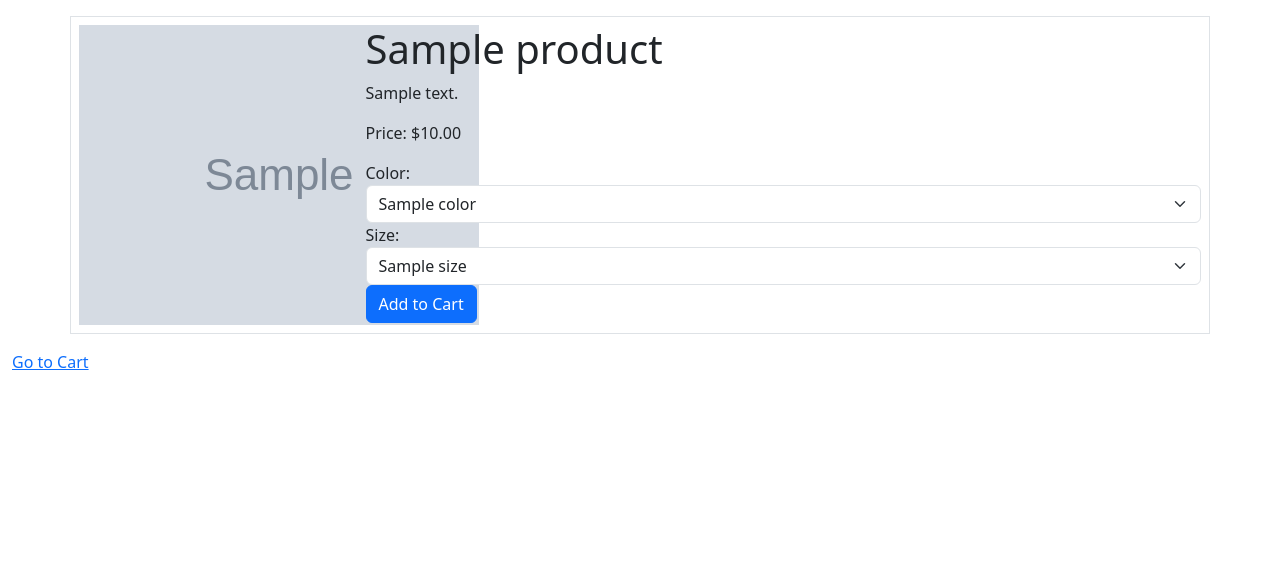
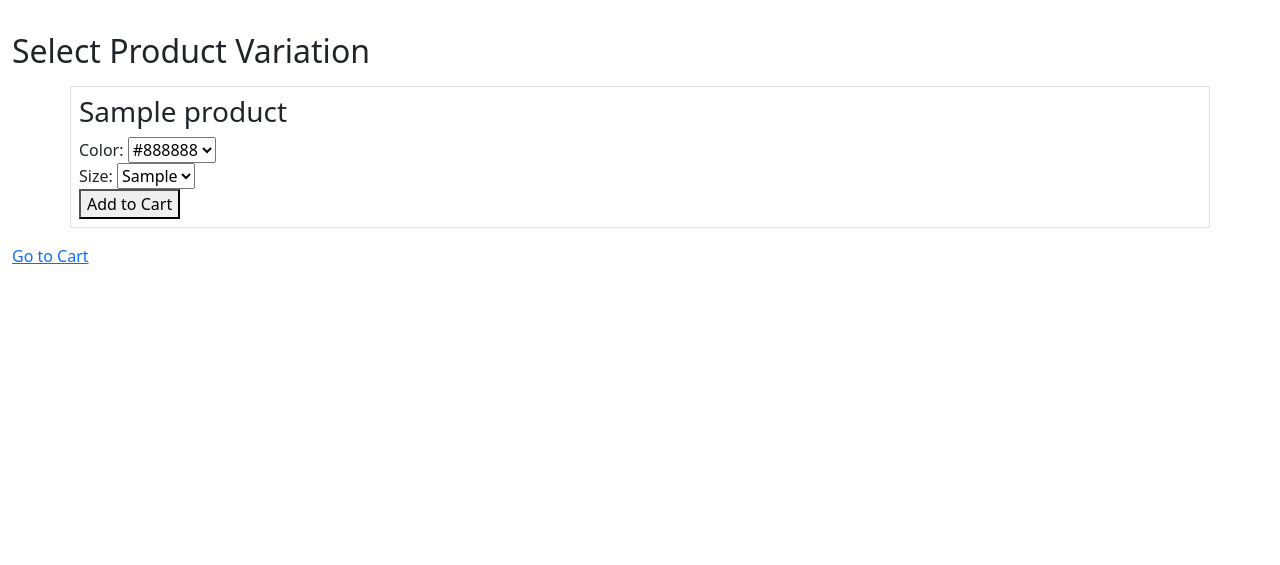
Before and after one commit to Atmartushev/313Project, a Django app: page /product_detail/1/ in a window 1280 px wide. Shown: the part 116-681 px from the top of the page. Run offline with Django 5.2, Linux system fonts and the light colour scheme; tables that the repository leaves empty hold one stand-in row (values such as "Sample post"); grey boxes marked "Sample" are stand-in pictures; one stand-in notice (Sample message) is shown.

Commit message:
Lots of stuff

```diff
--- a/elitestore/account/models.py
+++ b/elitestore/account/models.py
@@ -1,5 +1,7 @@
 from django.db import models
 from django.contrib.auth.models import User
+from cart.models import Cart
 
-class UserProfile(models.Model):
+class Orders(models.Model):
     user = models.OneToOneField(User, on_delete=models.CASCADE)
+    cart = models.ForeignKey(Cart, on_delete=models.CASCADE)
--- a/elitestore/cart/models.py
+++ b/elitestore/cart/models.py
@@ -1,5 +1,4 @@
 from django.db import models
-from account.models import UserProfile
 from core.models import ProductVariation
 from django.contrib.auth.models import User
 
--- a/elitestore/cart/templates/cart.html
+++ b/elitestore/cart/templates/cart.html
@@ -9,16 +9,16 @@
                 <th>Product</th>
                 <th>Price</th>
                 <th>Quantity</th>
-                <th>Total</th>
+                <th>Item Total</th>
             </tr>
         </thead>
         <tbody>
             {% for item in cart_items %}
             <tr>
                 <td>{{ item.product_variation }}</td>
-                <td>${{ item.product_variation.price }}</td>
+                <td>${{ item.product_variation.product.price }}</td>
                 <td>{{ item.quantity }}</td>
-                <td>${{ item.product_variation.price }}</td>
+                <td>${{ item.item_total }}</td>
             </tr>
             {% endfor %}
         </tbody>
--- a/elitestore/core/models.py
+++ b/elitestore/core/models.py
@@ -1,6 +1,13 @@
 from django.db import models
 
 class Category(models.Model):
+    name = models.CharField(max_length=100)
+
+    def __str__(self):
+        """String for representing the Model object."""
+        return self.name
+
+class Sport(models.Model):
     name = models.CharField(max_length=100)
 
     def __str__(self):
@@ -11,6 +18,7 @@ class Product(models.Model):
     name = models.CharField(max_length=255)
     description = models.TextField()
     category = models.ForeignKey(Category, on_delete=models.CASCADE)
+    sport = models.ForeignKey(Sport, on_delete=models.CASCADE, null=True)
     image = models.ImageField(upload_to='products/')
     price = models.DecimalField(max_digits=10, decimal_places=2, default=0.00)
 
@@ -18,28 +26,13 @@ class Product(models.Model):
         """String for representing the Model object."""
         return self.name
 
-class Color(models.Model):
-    name = models.CharField(max_length=50)
-    hex_value = models.CharField(max_length=7, blank=True, null=True)  # For web color representation
-
-    def __str__(self):
-        return self.name
-
-class Size(models.Model):
-    name = models.CharField(max_length=50)
-    description = models.TextField(blank=True, null=True)  # Additional details, if needed
-
-    def __str__(self):
-        """String for representing the Model object."""
-        return self.name
-
 class ProductVariation(models.Model):
     product = models.ForeignKey(Product, on_delete=models.CASCADE)
-    color = models.ForeignKey(Color, on_delete=models.CASCADE)
-    size = models.ForeignKey(Size, on_delete=models.CASCADE)
+    color = models.CharField(max_length=50, blank=True, null=True)
+    size = models.CharField(max_length=50, blank=True, null=True)
 
     class Meta:
         unique_together = ('product', 'color', 'size')  # Ensures each combination is unique
 
     def __str__(self):
-        return f"{self.product.name} - {self.color.name} - {self.size.name}"
+        return f"{self.product.name} - {self.color} - {self.size}"
--- a/elitestore/core/templates/base_generic.html
+++ b/elitestore/core/templates/base_generic.html
@@ -18,7 +18,42 @@
 </head>
 
 <body class="d-flex flex-column min-vh-100 example">
+    <script src="https://cdn.jsdelivr.net/npm/@popperjs/core@2.9.2/dist/umd/popper.min.js" integrity="sha384-IQsoLXl5PILFhosVNubq5LC7Qb9DXgDA9i+tQ8Zj3iwWAwPtgFTxbJ8NT4GN1R8p" crossorigin="anonymous"></script>
+    <script src="https://cdn.jsdelivr.net/npm/bootstrap@5.0.2/dist/js/bootstrap.min.js" integrity="sha384-cVKIPhGWiC2Al4u+LWgxfKTRIcfu0JTxR+EQDz/bgldoEyl4H0zUF0QKbrJ0EcQF" crossorigin="anonymous"></script>
+    <script src="https://ajax.googleapis.com/ajax/libs/jquery/1.12.4/jquery.min.js"></script>
+
     {% include 'navbar.html' %}
+
+    <div class="container p-3">
+        {% if messages %} {% for message in messages %}
+        <div
+          class="alert alert-success alert-dismissible fade show"
+          id="success-alert"
+          role="alert"
+        >
+          {{message}}
+          <button
+            type="button"
+            class="btn-close"
+            data-bs-dismiss="alert"
+            aria-label="Close"
+          ></button>
+        </div>
+        {% endfor %} {% endif %}
+      </div>
+
+      <script type="text/javascript">
+
+        $(document).ready(function () {
+
+        window.setTimeout(function() {
+            $(".alert").slideUp(500, function(){
+                $(this).remove();
+            });
+        }, 2000);
+        });
+        </script>
+
     <main>
         <div class="container-fluid">
             {% block content %}{% endblock content %}
--- a/elitestore/core/templates/product_detail.html
+++ b/elitestore/core/templates/product_detail.html
@@ -1,33 +1,38 @@
 {% extends "base_generic.html" %}
 {% block content %}
-<div class="container border my-3 p-2">
-    <div class="row">
-        <div class="col-md-3">
-            <img src="{{ product.image.url }}" alt="{{ product.name }}">
-        </div>
 
-        <div class="col-md-9">
-            <h1>{{ product.name }}</h1>
-            <p>{{ product.description }}</p>
-            <p>Price: ${{ product.price }}</p>
+<h2>Select Product Variation</h2>
 <form method="post">
     {% csrf_token %}
+    <div class="container border my-3 p-2">
+        <h3>{{product.name}}</h3>
+
+        {% if colors %}
             <label for="color">Color:</label>
-                <select class="form-select" id="color" name="color">
+            <select name="color" id="color">
                 {% for color in colors %}
-                        <option value="{{ color.name }}">{{ color.name }}</option>
+                    {% if color %}
+                        <option value="{{ color }}">{{ color }}</option>
+                    {% endif %}
                 {% endfor %}
             </select>
+            <br>
+        {% endif %}
+        {% if sizes %}
             <label for="size">Size:</label>
-                <select class="form-select" id="size" name="size">
+            <select name="size" id="size">
                 {% for size in sizes %}
-                        <option value="{{ size.name }}">{{ size.name }}</option>
+                    {% if size %}
+                        <option value="{{ size }}" data-color=""> {{ size }}</option>
+                    {% endif %}
                 {% endfor %}
             </select>
-                <button type="submit" class="btn btn-primary">Add to Cart</button>
+            <br>
+        {% endif %}
+        <button type="submit">Add to Cart</button>
+    </div>
 </form>
-        </div>
-    </div>
-</div>
+
 <a href="{% url 'cart' %}">Go to Cart</a>
+
 {% endblock %}
--- a/elitestore/core/views.py
+++ b/elitestore/core/views.py
@@ -2,7 +2,7 @@
 from pyexpat.errors import messages
 from django.shortcuts import render
 from django.views.generic import ListView, DetailView, CreateView, UpdateView, DeleteView
-from .models import Category, Product, Color, Size, ProductVariation
+from .models import Category, Product, ProductVariation
 from django.shortcuts import render
 from django.shortcuts import render, get_object_or_404, redirect
 from django.contrib import messages
@@ -31,52 +31,43 @@ class ProductListView(ListView):
 def product_detail(request, pk):
     categories = Category.objects.all()
     product = get_object_or_404(Product, pk=pk)
-    colors = Color.objects.all()
-    sizes = Size.objects.all()
-    context = {
-        'product': product,
-        'colors': colors,
-        'sizes': sizes,
-        'categories': categories,
-    }
+    product_variations = ProductVariation.objects.filter(product=product)
+    colors = set(pv.color for pv in product_variations)
+    sizes = set(pv.size for pv in product_variations)
 
     if request.method == 'POST':
         color = request.POST.get('color')
         size = request.POST.get('size')
-        # Check if color and size are provided
-        if color and size:
-            # Find the corresponding color and size objects
-            color_obj = get_object_or_404(Color, name=color)
-            size_obj = get_object_or_404(Size, name=size)
 
-            # Create or get the product variation
-            product_variation, _ = ProductVariation.objects.get_or_create(
-                product=product,
-                color=color_obj,
-                size=size_obj
-            )
+        product_variation = ProductVariation.objects.filter(product=product, color=color, size=size).first()
 
-            # Create or get the cart associated with the user
+        if product_variation:
             cart, _ = Cart.objects.get_or_create(user_profile=request.user)
-
-            # Check if the cart item already exists
             cart_item = CartItem.objects.filter(cart=cart, product_variation=product_variation).first()
 
             if cart_item:
-                # If the cart item already exists, increase its quantity by 1
                 cart_item.quantity += 1
                 cart_item.save()
             else:
-                # If the cart item does not exist, create it
-                cart_item = CartItem.objects.create(
-                    cart=cart,
-                    product_variation=product_variation,
-                    quantity=1
-                )
+                CartItem.objects.create(cart=cart, product_variation=product_variation, quantity=1)
 
             messages.success(request, "Item added to cart.")
-            return redirect(request.path)  # Redirect to the product list page
+            return redirect(request.path)
+        else:
+            messages.success(request, "The selected color and size combination does not exist.")
+            return redirect(request.path)
+
+    context = {
+        'product': product,
+        'categories': categories,
+        'product_variations': product_variations,
+        'colors': colors,
+        'sizes': sizes,
+    }
+
     return render(request, 'product_detail.html', context)
+
+
 
 def our_story(request):
     return render(request, 'our_story.html')
```
Also changed, not shown: elitestore/cart/views.py (+20 -7 lines), elitestore/core/admin.py (+2 -5 lines), elitestore/core/forms.py (added, +25 -0 lines), elitestore/account/migrations/0002_orders_delete_userprofile.py (added), elitestore/core/migrations/0004_sport_alter_productvariation_color_and_more.py (added), elitestore/core/migrations/0005_alter_productvariation_color_and_more.py (added), elitestore/core/migrations/0006_alter_productvariation_color_and_more.py (added), elitestore/core/migrations/0007_alter_productvariation_color_and_more.py (added). Lines whose indentation alone changed are shown as unchanged.
